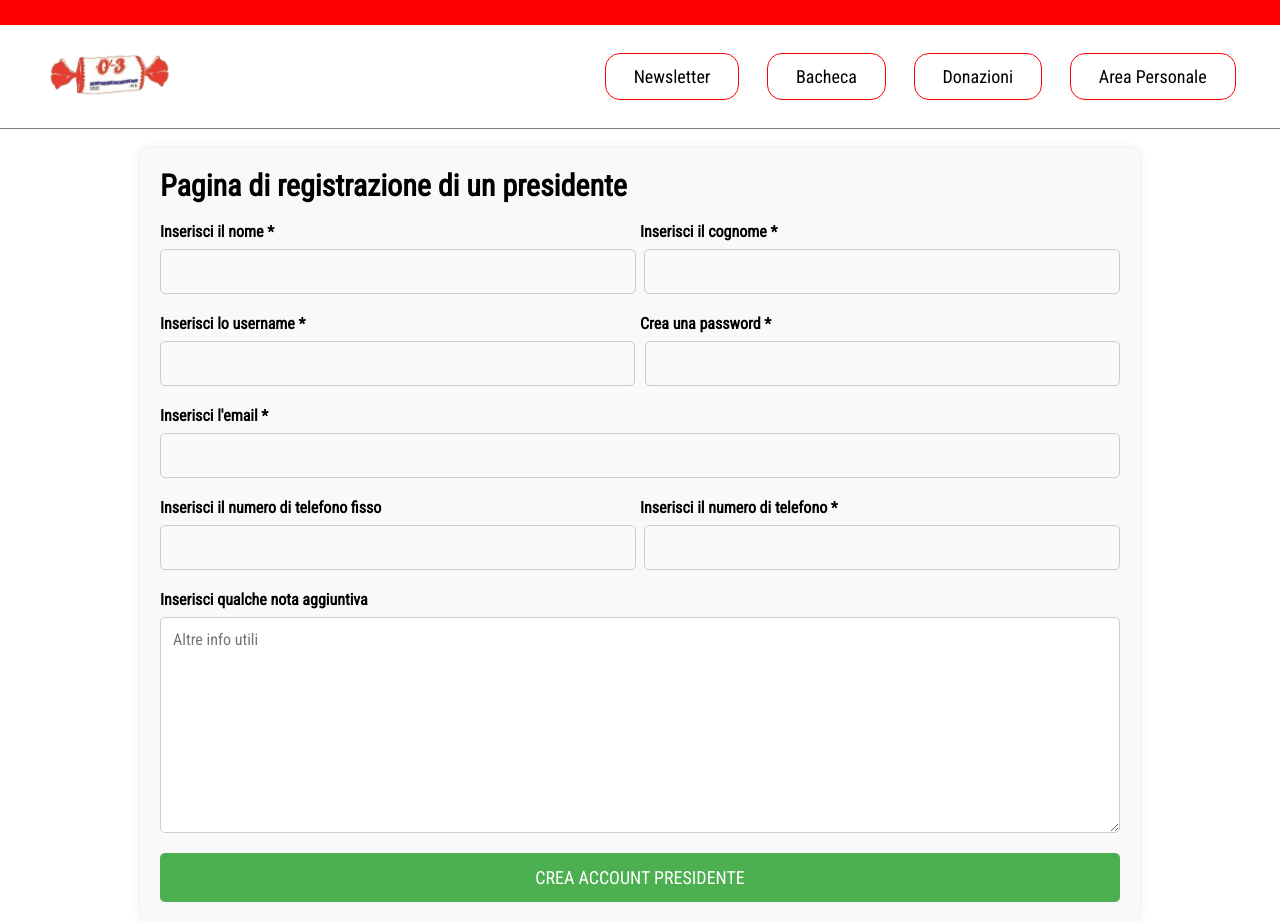
After one commit to Antonio-Bellini/MATURITA-, a PHP site: page /register/register_president.php in a window 1280 px wide. The commit adds this page. Run offline with PHP 8.4, Linux system fonts and the light colour scheme; the visitor is signed in with stand-in values (Sample User, id 1).

Commit message:
finita pagina di registrazione presidente

```diff
--- a/register/register.php
+++ b/register/register.php
@@ -26,6 +26,8 @@
 
                 if (isset($_POST["form_terapist"]))
                     $profile = $_POST["form_terapist"];
+                else if (isset($_POST["form_president"]))
+                    $profile = $_POST["form_president"];
                 else
                     $profile = 4;
 
--- /dev/null
+++ b/register/register_president.php
@@ -0,0 +1,103 @@
+<!DOCTYPE html>
+<html lang="en">
+<head>
+    <meta charset="UTF-8">
+    <meta name="viewport" content="width=device-width, initial-scale=1.0">
+    <script src="https://code.jquery.com/jquery-3.6.4.min.js"></script>
+    <script src="../script/script.js"></script>
+    <link rel="stylesheet" href="../style/style.css">
+    <title>Associazione ZeroTre</title>
+</head>
+<!-- STAMPA del BODY in BASE al COOKIE SALVATO -->
+<?php
+    include "../util/cookie.php";
+    importActualStyle();
+    session_start();
+
+    // menu di navigazione
+    nav_menu();
+?>
+<?php
+    if (isset($_SESSION["is_logged"]) && $_SESSION["is_logged"]) {
+        if (isset($_SESSION["is_admin"]) && $_SESSION["is_admin"]) {
+            if (($_SESSION["profile_func"] === "gestione DB") && ($_SESSION["user_auth"] === "CRUD")) {
+                echo "<br><section id='form'>
+                        <h2>Pagina di registrazione di un presidente</h2><br>
+                            <form name='form_user' action='register.php' id='form_register__user' method='POST'>
+                                <input type='hidden' name='form_user'>
+                                <input type='hidden' name='form_president' value=1>
+
+                                <div id='name_surname__label'>
+                                    <label for='nome'>Inserisci il nome *</label>
+                                    <label for='cognome'>Inserisci il cognome *</label>
+                                </div>
+                                <div id='name_surname__input'>
+                                    <input type='text' name='name' id='name' maxlength='30' required>
+                                    &nbsp;&nbsp;
+                                    <input type='text' name='surname' id='surname' maxlength='30' required>
+                                </div>
+
+                                <div id='credentials__label'>
+                                    <label for='username'>Inserisci lo username *</label>
+                                    <label for='password'>Crea una password *</label>
+                                </div>
+                                <div id='credentials__input'>
+                                    <input type='text' name='username' id='username' maxlength='20' required>
+                                    <span id='usernameError'></span>
+                                    <input type='password' name='password' id='password' maxlength='255' required>
+                                </div>
+
+                                <label for='email'>Inserisci l'email *</label>
+                                <input type='email' name='email' id='email' maxlength='30' required>
+
+                                <div id='phones__label'>
+                                    <label for='phone_f'>Inserisci il numero di telefono fisso</label>
+                                    <label for='phone_m'>Inserisci il numero di telefono *</label>
+                                </div>
+                                <div id='phones__input'>
+                                    <input type='text' name='phone_f' id='phone_f' maxlength='9'>
+                                    &nbsp;&nbsp;
+                                    <input type='text' name='phone_m' id='phone_m' maxlength='9' required>
+                                </div>
+
+                                <label for='notes'>Inserisci qualche nota aggiuntiva</label>
+                                <textarea name='notes' id='notes' cols='30' rows='10' placeholder='Altre info utili'></textarea>
+
+                                <input type='submit' class='btn' value='CREA ACCOUNT PRESIDENTE'>
+                            </form>
+                        </section>";
+            }
+        } else
+            header("Location: ../index.php");
+    } else
+        header("Location: ../private/page_login.php");
+
+
+    // menu di navigazione
+    function nav_menu() {
+        echo "<main>
+                <section class='header'>
+                    <nav>
+                        <a href='../index.php'>
+                            <img
+                                src='../image/logos/logo.png'
+                                class='logo'
+                                id='logoImg'
+                                alt='logo associazione'
+                            />
+                        </a>
+                        <div class='nav_links' id='navLinks'>
+                            <ul>
+                                <li><a href='../newsletter/newsletter.php'  class='btn'>Newsletter   </a></li>
+                                <li><a href='../bacheca/bacheca.php'        class='btn'>Bacheca       </a></li>
+                                <li><a href='https://stripe.com/it'         class='btn' target='blank'>Donazioni</a></li>
+                                <li><a href='../private/area_personale.php' class='btn'>Area Personale</a></li>
+                            </ul>
+                        </div>
+                    </nav>
+                </section>
+            </main>";
+    }
+?>
+</body>
+</html>
```
Also changed, not shown: private/admin_operation.php (+21 -0 lines).
